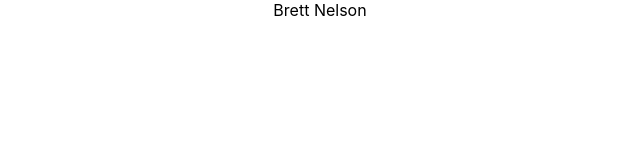
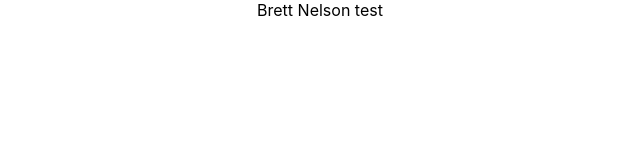
Before and after one commit to brettcnelson/brettcnelson.github.io, a React (Create React App) app: page / in a window 1280 px wide. Shown: the top 160 px of the page, without its empty margins (320-960 px from the left). Built offline with nearby package versions, Linux system fonts and the light colour scheme.

Commit message:
tests change

```diff
--- a/src/App.jsx
+++ b/src/App.jsx
@@ -4,7 +4,7 @@ import './App.css';
 function App() {
   return (
     <div className="App">
-      Brett Nelson
+      Brett Nelson test
     </div>
   );
 }
```
